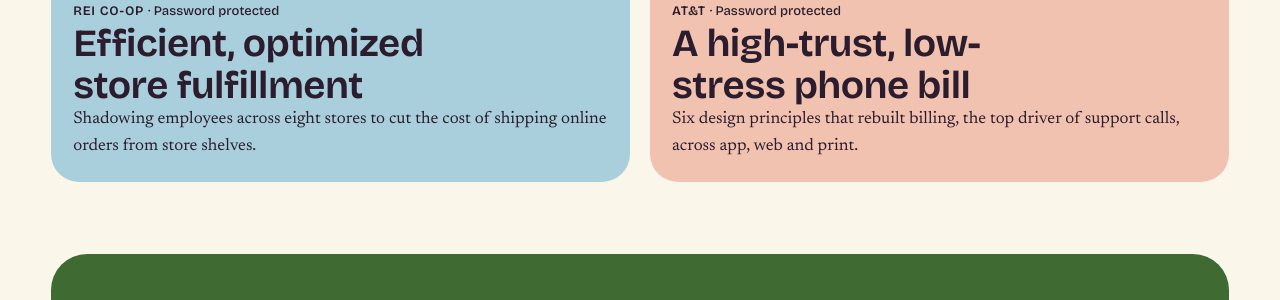
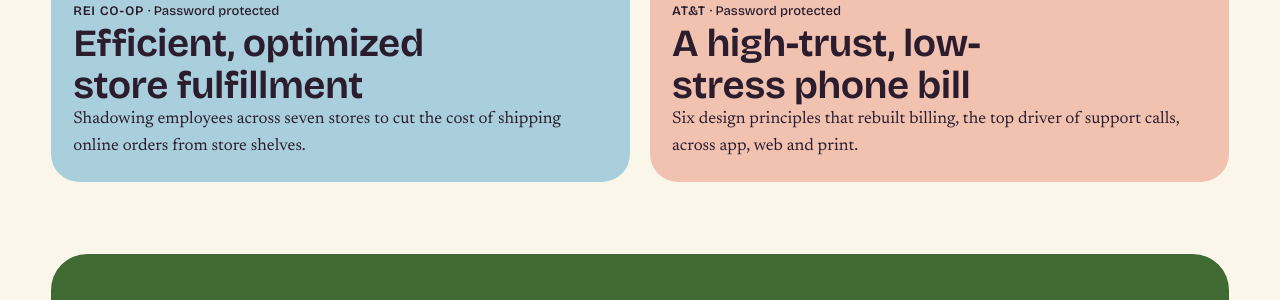
Before and after one commit to michelletrame/michelletrame.github.io, a Jekyll site: the page built from index.html, in a window 1280 px wide. Shown: the part 1788-2088 px from the top of the page. Built offline with Jekyll 4.4.1, drawn with Linux system fonts in a browser that asks for light colours.

Commit message:
Add workflow map component and private build support for the REI case study
The REI page and its images live in gitignored folders (private/,
assets/img/rei-private/) like AT&T. The public build keeps the existing
password-protected work-rei.html. Corrects the REI card to seven stores.

Co-Authored-By: Claude Opus 5.5 <noreply@anthropic.com>
Claude-Session: https://claude.ai/code/session_01CKEzvMBtM4CbjXJwXPYFFe

```diff
--- a/_config.private.yml
+++ b/_config.private.yml
@@ -1,4 +1,4 @@
 # Private preview build. Use with:
 #   bundle exec jekyll build --config _config.yml,_config.private.yml -d _site-private
 # Renders private/ (gitignored) and drops the old encrypted pages it replaces.
-exclude: [Gemfile, Gemfile.lock, vendor, tools, README.md, private/src-img, work-att.html]
+exclude: [Gemfile, Gemfile.lock, vendor, tools, README.md, private/src-img, work-att.html, work-rei.html]
--- a/_data/work.yml
+++ b/_data/work.yml
@@ -22,7 +22,7 @@
   url: /work-rei.html
   title: Efficient, optimized store fulfillment
   org: REI Co-op
-  summary: Shadowing employees across eight stores to cut the cost of shipping online orders from store shelves.
+  summary: Shadowing employees across seven stores to cut the cost of shipping online orders from store shelves.
   cover: rei/card-pxl-20220628-184436577
   cover_alt: Bikes waiting to be packed in an REI store backroom, with shelves of boxed products behind them.
   color: sky
--- a/assets/css/main.css
+++ b/assets/css/main.css
@@ -375,3 +375,34 @@ ul[role="list"], .plain { list-style: none; padding: 0; }
 .principle .fig img, .pair .fig img { max-height: 560px; }
 .objectives--observations { --label: "Staff observation"; }
 .objectives--insights { --label: "Insight"; }
+
+/* 14 Workflow map ------------------------------------------------------- */
+.workflow { max-width: var(--wide) !important; background: var(--cream-2); border-radius: var(--radius-lg); padding: clamp(18px, 3vw, 32px); }
+.wf-legend { display: flex; flex-wrap: wrap; gap: 8px 20px; list-style: none; padding: 0; font-family: var(--display); font-size: 14px; margin-bottom: 20px; }
+.wf-legend li { display: flex; align-items: center; gap: 8px; margin: 0 !important; }
+.wf-stages { display: grid; grid-template-columns: repeat(4, minmax(0, 1fr)); gap: 14px; list-style: none; padding: 0 !important; }
+.wf-stage { margin: 0 !important; }
+.wf-stage h3 { margin: 0 0 10px !important; font-size: 15px; letter-spacing: .04em; text-transform: uppercase; background: var(--leaf); color: var(--cream); border-radius: 99px; padding: 6px 14px; }
+.wf-steps { list-style: none; padding: 0 !important; display: grid; gap: 8px; }
+.wf-steps li { margin: 0 !important; background: var(--white); border-radius: 10px; padding: 10px 12px; font-size: 15px; line-height: 1.35; display: grid; gap: 6px; }
+.wf-steps li.wf-branch { border-left: 4px solid var(--tomato); }
+.wf-branch-label { font-family: var(--display); font-weight: 700; font-size: 12px; letter-spacing: .06em; text-transform: uppercase; color: #a3341f; }
+.wf-meta { display: flex; flex-wrap: wrap; align-items: center; gap: 6px; }
+.wf-tool { font-family: var(--display); font-weight: 600; font-size: 11px; letter-spacing: .04em; background: var(--plum); color: var(--cream); border-radius: 4px; padding: 2px 6px; }
+.wf-dot { display: inline-block; width: 14px; height: 14px; border-radius: 50%; border: 2px solid var(--plum); }
+.wf-digital { background: var(--sky); }
+.wf-process { background: var(--lemon); }
+.wf-reporting { background: var(--tomato); }
+.opps { display: grid; gap: 14px; list-style: none; padding: 0 !important; max-width: var(--wide) !important; grid-template-columns: repeat(auto-fit, minmax(18rem, 1fr)); }
+.opps li { margin: 0 !important; background: var(--white); border-radius: var(--radius); padding: 18px 20px; }
+.opps h3 { margin: 0 0 8px !important; font-size: 19px; }
+.opps .where { display: block; font-family: var(--display); font-size: 12px; font-weight: 600; letter-spacing: .06em; text-transform: uppercase; color: var(--muted); margin-bottom: 6px; }
+.opps p { font-size: 16px; line-height: 1.5; }
+.hmw { font-family: var(--display); font-weight: 700; font-size: clamp(24px, 3vw, 34px); line-height: 1.15; letter-spacing: -.015em; }
+@media (max-width: 900px) { .wf-stages { grid-template-columns: 1fr 1fr; } }
+@media (max-width: 560px) { .wf-stages { grid-template-columns: 1fr; } }
+.glossary { display: grid; gap: 10px; background: var(--cream-2); border-radius: var(--radius); padding: 18px 22px; }
+.glossary div { display: grid; grid-template-columns: 9rem 1fr; gap: 12px; }
+.glossary dt { font-family: var(--display); font-weight: 700; font-size: 15px; }
+.glossary dd { font-size: 16px; line-height: 1.45; }
+@media (max-width: 560px) { .glossary div { grid-template-columns: 1fr; gap: 2px; } }
--- a/tools/make-preview.py
+++ b/tools/make-preview.py
@@ -18,8 +18,9 @@ OUT = Path(sys.argv[1])
 SITE = Path(sys.argv[2] if len(sys.argv) > 2 else '_site')
 PAGES = ['index.html', 'about.html', 'work-canvas.html', 'work-apf.html', 'work-vouch.html',
          'work-in-the-test.html', 'work-vera.html', 'work-backcountry-babes.html', 'work-hack-reactor.html']
-if 'staticrypt' not in (SITE / 'work-att.html').read_text()[:2000]:
-    PAGES.append('work-att.html')  # private build: the new AT&T page
+for page in ('work-att.html', 'work-rei.html'):
+    if 'staticrypt' not in (SITE / page).read_text()[:2000]:
+        PAGES.append(page)  # private build: the new confidential pages
 LIVE = 'https://michelletrame.github.io/'
 
 if OUT.exists():
```
Also changed, not shown: _data/images.yml (+10 -0 lines), _includes/workflow.html (added, +29 -0 lines), _planning/content-inventory.md (+6 -0 lines), 1 other file.
